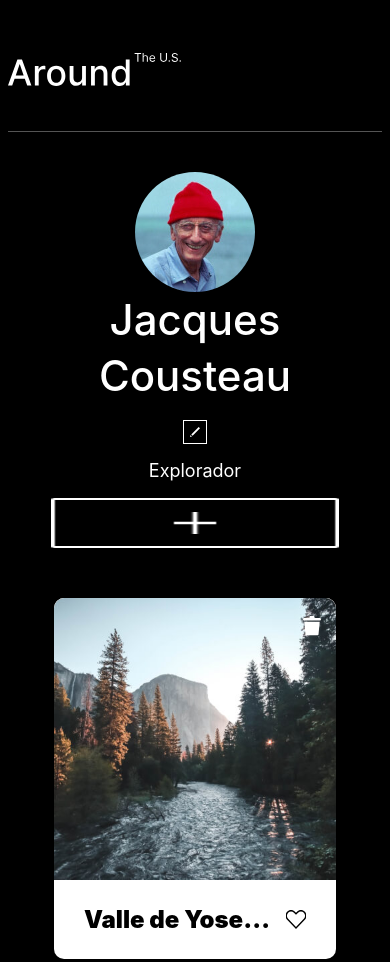
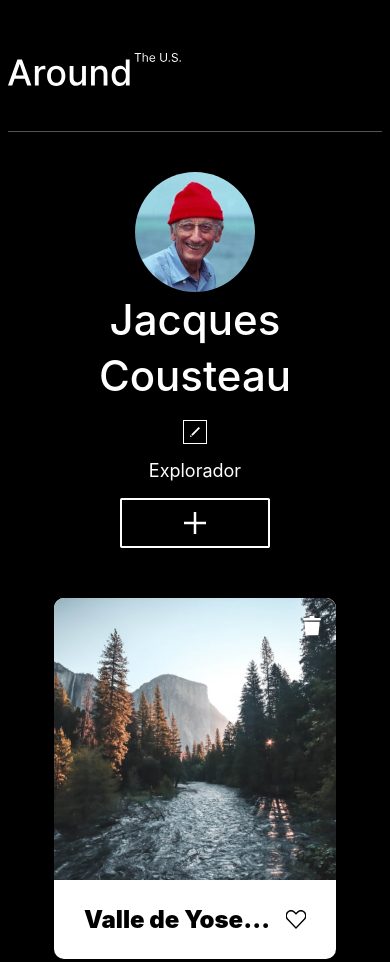
Before and after one commit to lianlpz21/web_project_around, a plain HTML site: page index.html in a window 390 px wide. Shown: the top 962 px of the page. Drawn offline with Linux system fonts and the light colour scheme.

Commit message:
Responsive for form added

```diff
--- a/blocks/popup.css
+++ b/blocks/popup.css
@@ -77,3 +77,9 @@
   cursor: pointer;
   opacity: 80%;
 }
+
+@media screen and (max-width: 597px) {
+  .popup {
+    max-width: 282px;
+  }
+}
--- a/blocks/profile.css
+++ b/blocks/profile.css
@@ -13,14 +13,12 @@
 
 .profile__info {
   max-width: 414px;
-  /* max-height: 77px; */
 }
 
 .profile__name {
   font-size: 42px;
   font-weight: 500;
   line-height: 56px;
-
   margin: 0 0 16px 0;
 }
 
@@ -53,8 +51,13 @@
 }
 
 .profile__add-btn {
-  max-width: 150px;
-  max-height: 50px;
+  background-image: url("../images/add_button.png");
+  background-color: transparent;
+  background-repeat: no-repeat;
+  background-position: center;
+  border: none;
+  width: 150px;
+  height: 50px;
 }
 
 .profile__add-btn:hover {
--- a/index.html
+++ b/index.html
@@ -26,15 +26,9 @@
         <div class="profile__info">
           <h1 class="profile__name">Jacques Cousteau</h1>
           <button class="profile__edit-btn"></button>
-
           <p class="profile__occupation">Explorador</p>
         </div>
-
-        <img
-          src="images/Add_Button.png"
-          alt="logo con signo + para que hace referencia a botón de agregado"
-          class="profile__add-btn"
-        />
+        <button class="profile__add-btn"></button>
       </section>
 
       <form action="#" class="popup" id="form">
```
